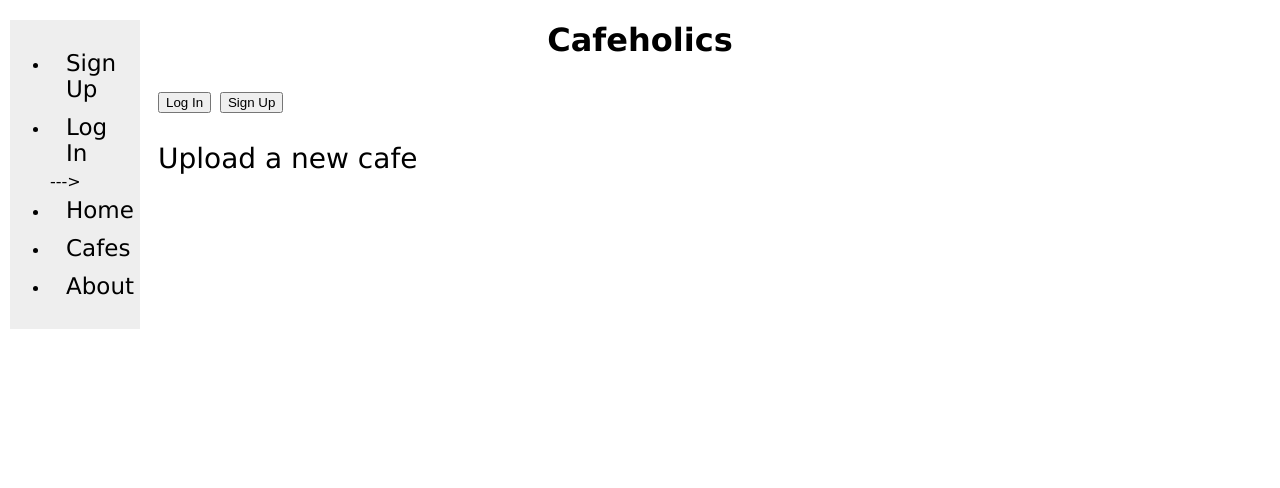
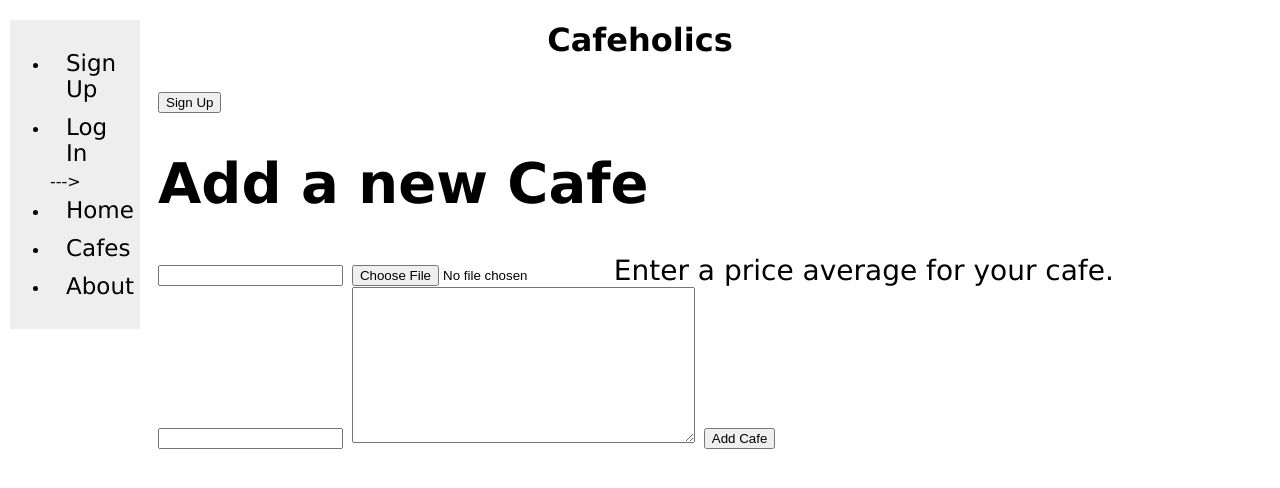
Before and after one commit to andreaschari/Cafeholics, a Django app: template templates/cafe/upload_cafe.html in a window 1280 px wide. Shown: the top 488 px of the page. Run offline with Django 3.2, Linux system fonts and the light colour scheme; the template is opened without the code that fills it: values that come from a table or form of the project are taken from there, others are empty.

Commit message:
modifiedtemplates

```diff
--- a/templates/cafe/base.html
+++ b/templates/cafe/base.html
@@ -82,8 +82,8 @@
         <div class="main">
             {% if user.is_authenticated %}
             {% else %}
-                <button onclick="window.location.href = 'cafe/login.html';">Log In</button>
-                <button onclick="window.location.href = 'cafe/sign_up.html';">Sign Up</button>
+                <button onclick="window.location.href =  'login.html' >Log In</button>
+                <button onclick="window.location.href = 'sign_up.html';">Sign Up</button>
             {% endif %}
             {% block body_block %}
 			{% endblock %}
--- a/templates/cafe/upload_cafe.html
+++ b/templates/cafe/upload_cafe.html
@@ -9,6 +9,19 @@
 
 {% block body_block %}
 
-	<p> Upload a new cafe</p>
+	<h1> Add a new Cafe </h1>
+ <div>
+   <form id = "add_cafe" method = "post" action="my_cafes/upload_cafe/">
+{% csrf_token %}
 
+	{% for hidden in form.hidden_fields %}
+                                   {{ hidden }}
+                        {% endfor %}
+                        {% for field in form.visible_fields %}
+                                   {{ field.errors }}
+                                   {{ field.help_text }}
+                                   {{ field }}
+                        {% endfor %}
+                        <input type="submit" name="submit" value="Add Cafe" />
+                 </form>
 {% endblock %}
```
Also changed, not shown: templates/cafe/my_account.html (+8 -0 lines).
